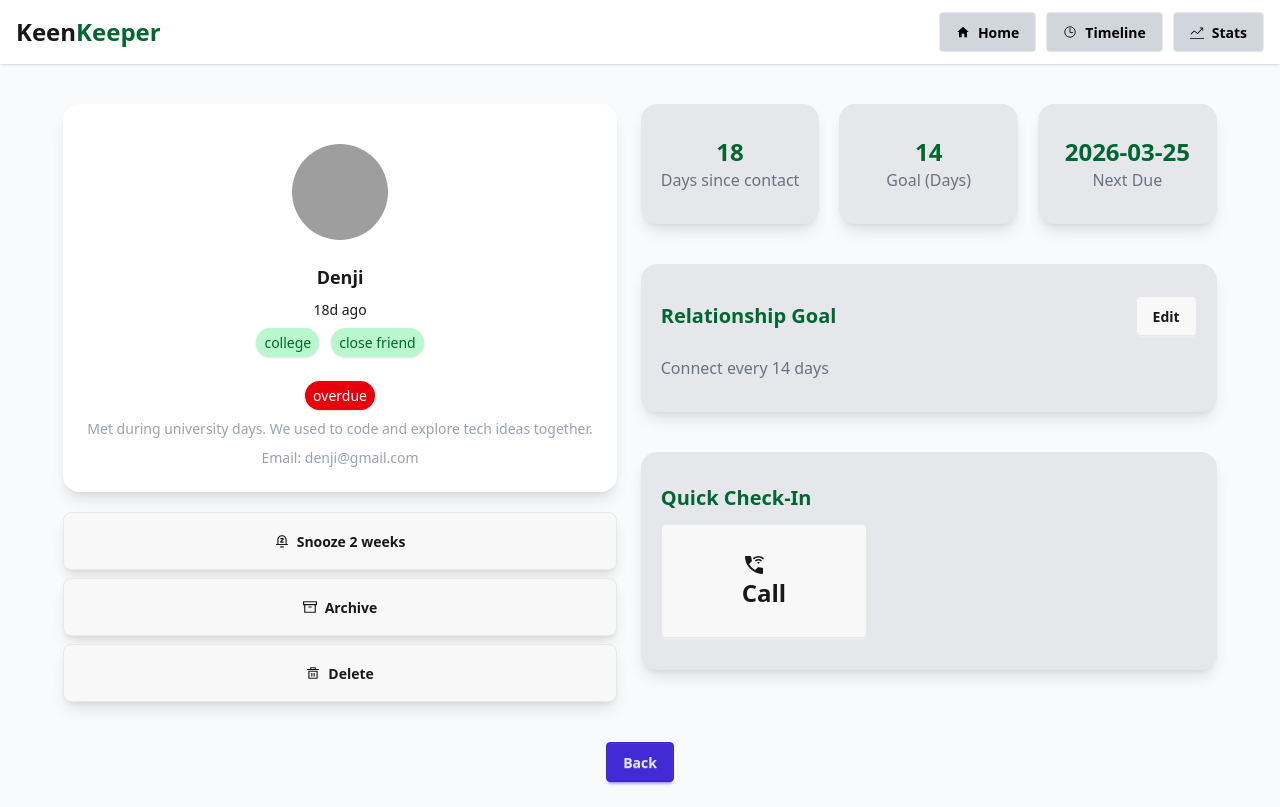
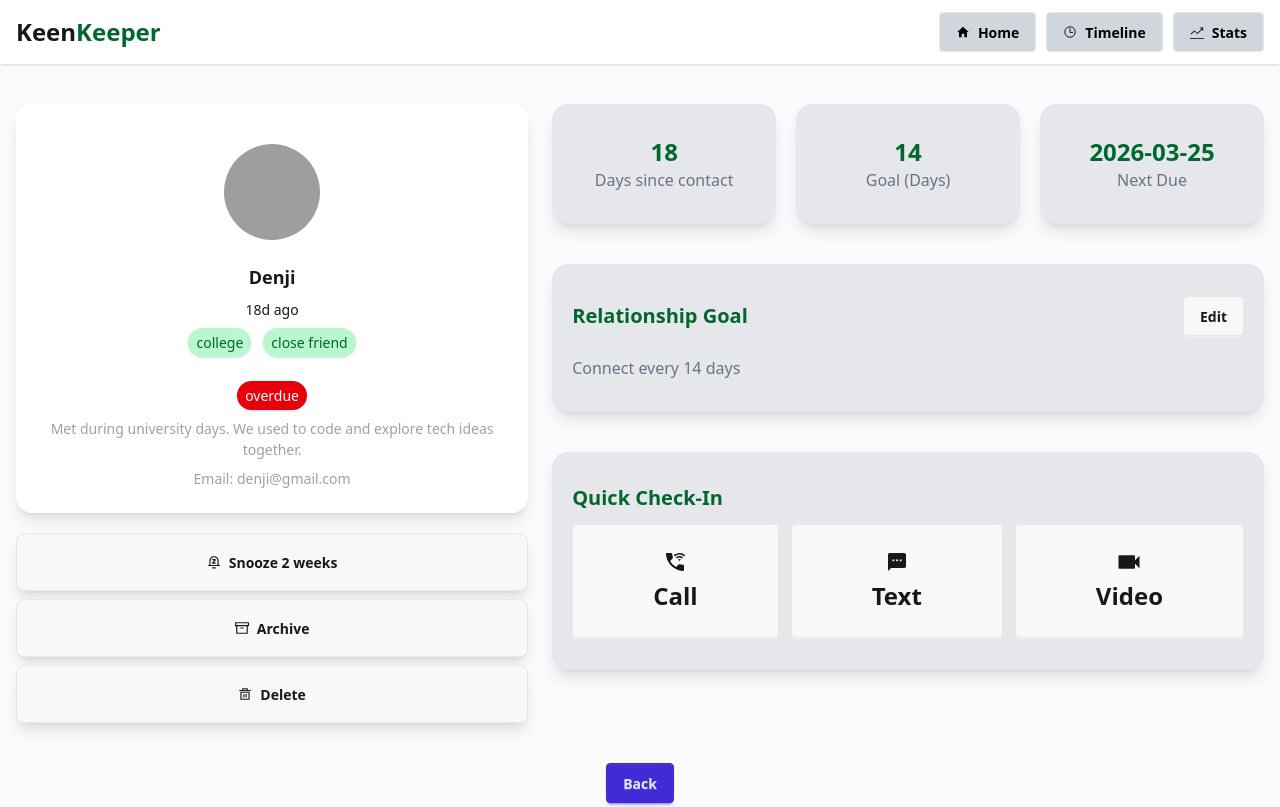
Before and after one commit to shakilkhan95/b13-a7-keen-keeper, a Next.js app: page /1 in a window 1280 px wide. Shown: the top 807 px of the page. Built offline with nearby package versions, Linux system fonts and the light colour scheme; grey boxes are pictures that could not be loaded.

Commit message:
Activity Cta component completed with implemented toast from toastify

```diff
--- a/package.json
+++ b/package.json
@@ -15,6 +15,7 @@
     "react": "19.2.4",
     "react-dom": "19.2.4",
     "react-icons": "^5.7.0",
+    "react-toastify": "^11.1.0",
     "recharts": "^3.8.1"
   },
   "devDependencies": {
--- a/src/app/layout.js
+++ b/src/app/layout.js
@@ -2,6 +2,8 @@ import { Geist, Geist_Mono } from "next/font/google";
 import "./globals.css";
 import Navbar from "../components/Navbar/Navbar";
 import Footer from "@/components/Footer/Footer";
+import Provider from "@/lib";
+import { ToastContainer } from "react-toastify";
 
 const geistSans = Geist({
   variable: "--font-geist-sans",
@@ -30,13 +32,15 @@ export default function RootLayout({ children }) {
       suppressHydrationWarning
     >
       <body className="min-h-full flex flex-col">
-        <Navbar />
+        <Provider>
+          <Navbar />
 
-        <main className="container mx-auto">
-          {children}
-        </main>
+          <main className="container mx-auto">{children}</main>
 
-        <Footer />
+          <Footer />
+
+          <ToastContainer position="top-left"/>
+        </Provider>
       </body>
     </html>
   );
--- a/src/components/ActivityCTA/ActivityCTA.jsx
+++ b/src/components/ActivityCTA/ActivityCTA.jsx
@@ -1,10 +1,52 @@
+'use client'
+import { FriendContext } from "@/contexts/FriendsProvider";
+import { useContext } from "react";
+import { IoMdText, IoMdVideocam } from "react-icons/io";
 import { MdWifiCalling3 } from "react-icons/md";
+import { toast } from "react-toastify";
 
 const ActivityCTA = ({friend}) => {
+    const {timeLine, setTimeLine} = useContext(FriendContext)
+
+    const handleCTA = (type) => {
+        const addFriends = {
+            ...friend, activityType: type, timestamp: new Date().toLocaleDateString('en-GB')
+        }
+        setTimeLine([...timeLine, addFriends])
+        toast.success(`${addFriends.name} ${type} ${new Date().toLocaleDateString('en-GB')}`)
+    }
     return (
-        <div className="flex flex-col lg:flex-row gap-3">
-            <button className={`btn py-14 px-20 text-2xl flex flex-col justify-center`}><span><MdWifiCalling3/>Call</span></button>
-        </div>
+      <div className="flex flex-col lg:flex-row gap-3">
+        <button
+          onClick={() => handleCTA("call")}
+          className={`btn py-14 px-20 text-2xl flex flex-col justify-center text-center`}
+        >
+          <span>
+            <MdWifiCalling3 />
+          </span>
+          Call
+        </button>
+
+        <button
+          onClick={() => handleCTA("text")}
+          className={`btn py-14 px-20 text-2xl flex flex-col justify-center text-center`}
+        >
+          <span>
+            <IoMdText />
+          </span>
+          Text
+        </button>
+
+        <button
+          onClick={() => handleCTA("video")}
+          className={`btn py-14 px-20 text-2xl flex flex-col justify-center text-center`}
+        >
+          <span>
+            <IoMdVideocam />
+          </span>
+          Video
+        </button>
+      </div>
     );
 };
 
--- /dev/null
+++ b/src/contexts/FriendsProvider.jsx
@@ -0,0 +1,20 @@
+'use client'
+import React, { createContext, useState } from 'react';
+
+export const FriendContext = createContext();
+const FriendsProvider = ({children}) => {
+    const [timeLine, setTimeLine] =useState([]);
+    const [filter, setFilter] = useState('all');
+
+    const filteredData = timeLine.filter(item => {
+        if (filter === 'all') return true;
+        return item.activityType === filter;
+    })
+
+    const data = {
+        timeLine, setTimeLine, filter, setFilter, filteredData
+    }
+    return (<FriendContext.Provider value = {data}>{children}</FriendContext.Provider>);
+};
+
+export default FriendsProvider;
--- /dev/null
+++ b/src/lib/index.jsx
@@ -0,0 +1,10 @@
+import FriendsProvider from '@/contexts/FriendsProvider';
+import React from 'react';
+
+const Provider = ({children}) => {
+    return <FriendsProvider>
+        {children}
+    </FriendsProvider>
+};
+
+export default Provider;
```
Also changed, not shown: 1 other file (tests, documents, lock files or other folders).
